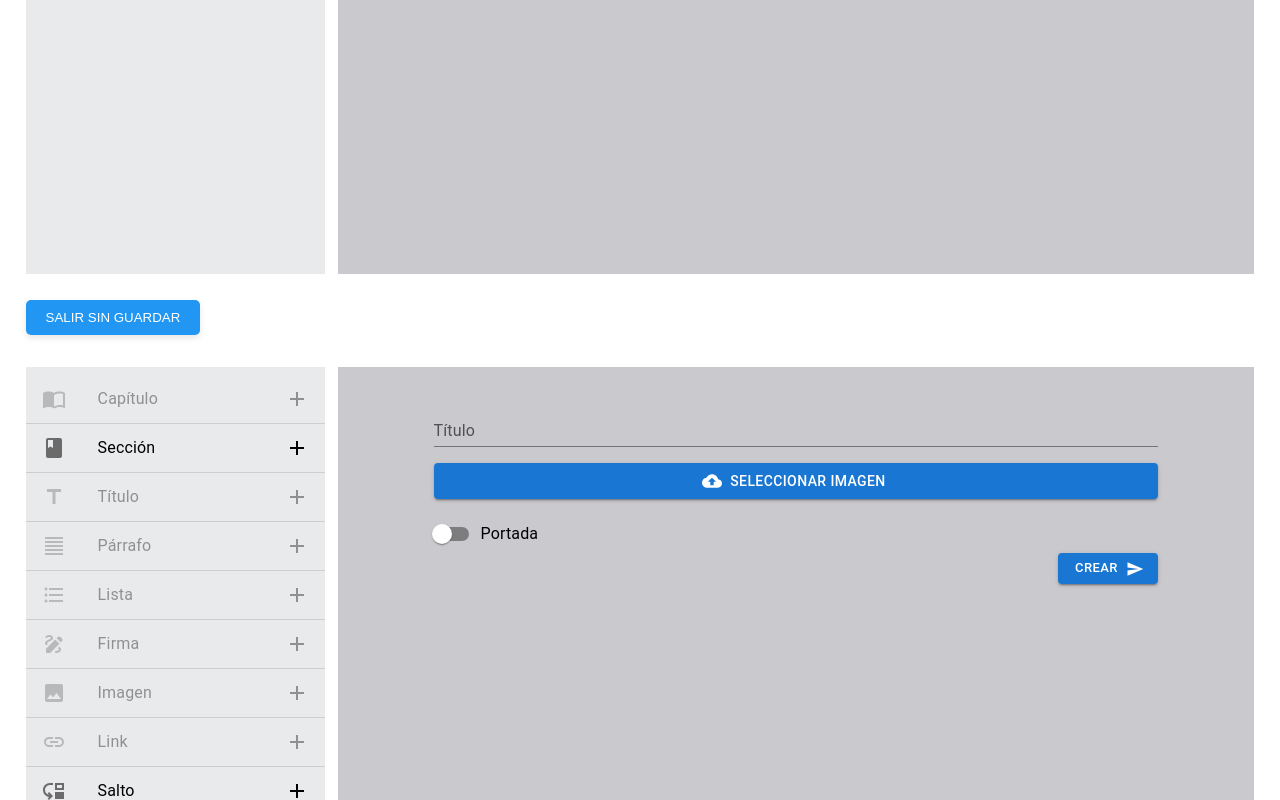
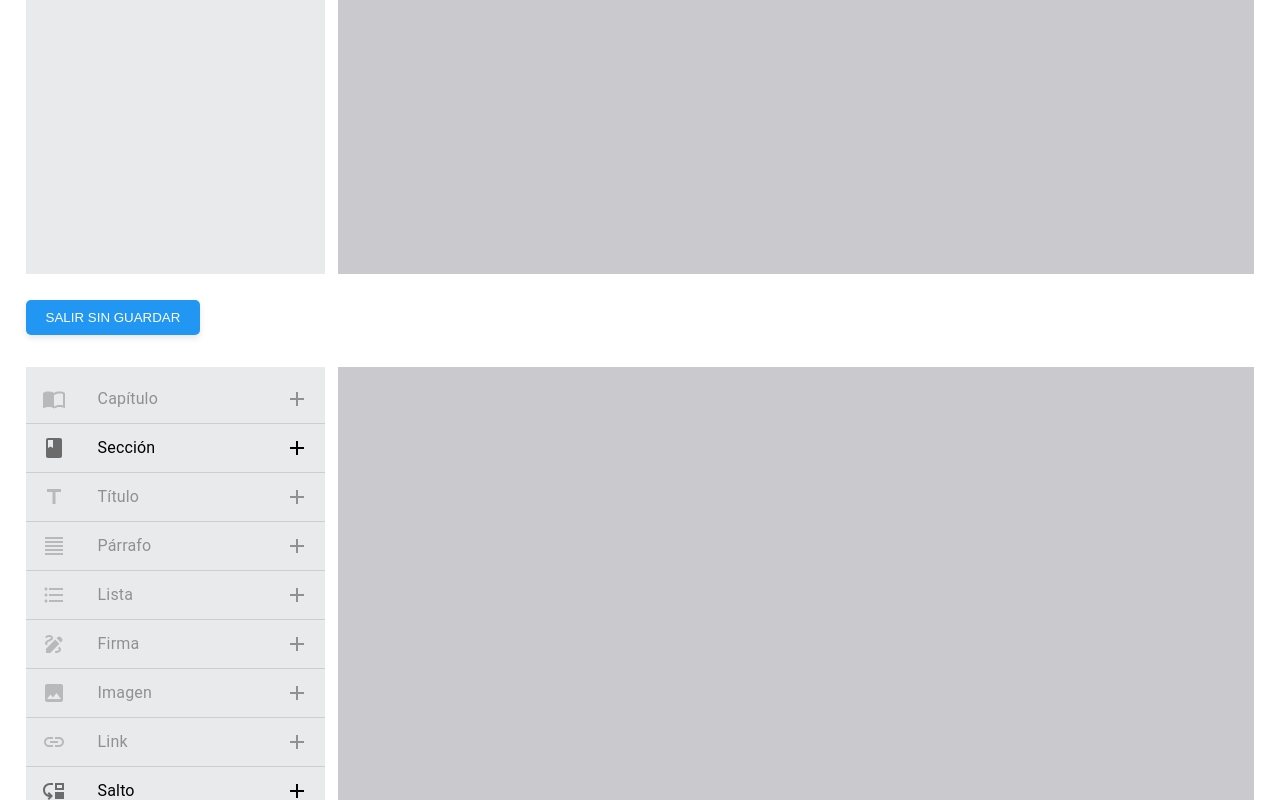
Before and after one commit to elenalope/pdf-generator-cohispania, a React (Vite) app in the folder client/: page /document/section in a window 1280 px wide. Shown: the part 388-1188 px from the top of the page. Built offline with nearby package versions, Linux system fonts and the light colour scheme; what @react-pdf/renderer would draw is missing.

Commit message:
feat(views):add toggle visibility for section and break buttons on click

```diff
--- a/client/src/views/Section.jsx
+++ b/client/src/views/Section.jsx
@@ -1,4 +1,6 @@
 import React, { useState } from 'react';
+import { useLocation, useNavigate } from 'react-router-dom';
+import axios from 'axios';
 import Box from '@mui/material/Box';
 import List from '@mui/material/List';
 import ListItem from '@mui/material/ListItem';
@@ -26,6 +28,45 @@ import { styled } from '@mui/material/styles';
 import TextField from '@mui/material/TextField';
 
 const Section = (data) => {
+  const [formDataArray, setFormDataArray] = useState([]);
+  const location = useLocation();
+  const navigate = useNavigate();
+  const config = location.state?.config;
+  const { title = '', coverImg = '',  includeCover= '' } = config || {};
+  const [formBreakArray, setFormBreakArray] = useState([]);
+
+
+  const handleDownloadPdf = async () => {
+
+  }
+
+  const handleSectionClick = () => {
+    setFormDataArray([...formDataArray, { title: '', image: null , includeCover: '' }]);
+  }
+
+  const handleBreakClick = () => {
+    setFormBreakArray([...formBreakArray, { break: '' }]);
+  }
+
+  const handleSubmit = async (e, index) => {
+    e.preventDefault();
+    try {
+      const response = await axios.post('/api/form', formDataArray[index]);
+      console.log('Respuesta del servidor:', response.data);
+    } catch (error) {
+      console.error('Error al enviar los datos:', error);
+    }
+  }
+
+  const handleInputChange = (e, index) => {
+    const { name, value } = e.target;
+    const updatedFormDataArray = [...formDataArray];
+    updatedFormDataArray[index] = {
+      ...updatedFormDataArray[index],
+      [name]: value
+    };
+    setFormDataArray(updatedFormDataArray);
+  }
 
   const label = { inputProps: { 'aria-label': 'Switch demo' } };
   const VisuallyHiddenInput = styled('input')({
@@ -63,7 +104,7 @@ const Section = (data) => {
               <ListItemIcon>
                 <BookIcon />
               </ListItemIcon>
-              <ListItemText primary="Sección"/>
+              <ListItemText primary="Sección" onClick={handleSectionClick} />
               <AddIcon />
             </ListItemButton>
           </ListItem>
@@ -133,7 +174,7 @@ const Section = (data) => {
               <ListItemIcon>
                 <MoveDownIcon />
               </ListItemIcon>
-              <ListItemText primary="Salto"/>
+              <ListItemText primary="Salto" onClick={handleBreakClick}/>
               <AddIcon />
             </ListItemButton>
           </ListItem>
@@ -144,14 +185,15 @@ const Section = (data) => {
       </div>
 
       <div className='pdf-background'>
-      <Box sx={{ mt: 2 , ml:10 , mr: 10 ,p:2 }}>
+      <Box sx={{ mt: 2 , ml:10 , mr: 10 , mb: 2 , p:2 }}>
+      {formDataArray.map((formData, index) => (
       <FormGroup>
           <TextField sx={{ mb:2}}
-            id="standard-password-input"
             label="Título"
             type="text"
-            autoComplete="current-password"
-            variant="standard"
+            // variant="standard"
+            value={formData.title}
+            onChange={(e) => handleInputChange(e, index)}
           />
           <Button sx={{ mb:2}}
             component="label"
@@ -159,19 +201,28 @@ const Section = (data) => {
             variant="contained"
             tabIndex={-1}
             startIcon={<CloudUploadIcon />}
+            onChange={(e) => handleInputChange(e, index)}
           >
           Seleccionar Imagen
           <VisuallyHiddenInput type="file" />
           </Button>
-          <FormControlLabel control={<Switch />} label="Portada" />
+          <FormControlLabel control={<Switch />} label="Portada"
+          value={formData.cover}
+          onChange={(e) => handleInputChange(e, index)}/>
 
 
           <Button variant="contained" endIcon={<SendIcon />} size="small"
-          sx={{ width: 100 , ml: 'auto'}}>
+          sx={{ width: 100 , ml: 'auto'}} type="submit">
           Crear
           </Button>
         </FormGroup>
+        ))}
         </Box>
+        {formBreakArray.map((formBreak, index) => (
+        <Box sx={{ mt: 2 , ml:10 , mr: 10 ,p:2 }}>
+          <h1 className='break-title'>Salto de página</h1>
+        </Box>
+         ))}
       </div>
     </div>
     <Button variant="contained" sx={{ m:3 }}>
```
